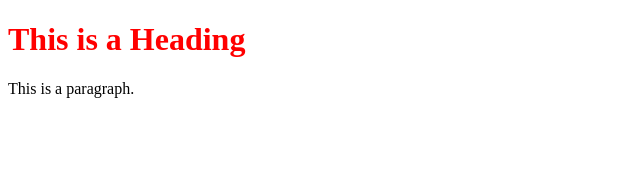
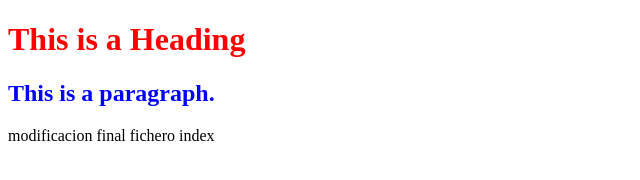
Before and after one commit to thediego48/repositorio-26-01-CODE, a plain HTML site: page index.html in a window 1280 px wide. Shown: the whole page, without its empty margins (0-640 px from the left). Drawn offline with Linux system fonts and the light colour scheme.

Commit message:
merge realizado y html modificado

```diff
--- a/index.html
+++ b/index.html
@@ -7,7 +7,9 @@
 <body>
 
 <h1>This is a Heading</h1>
-<p>This is a paragraph.</p>
+<h2>This is a paragraph.</h2>
+
+<p> modificacion final fichero index</p>
 
 </body>
 </html>
```
